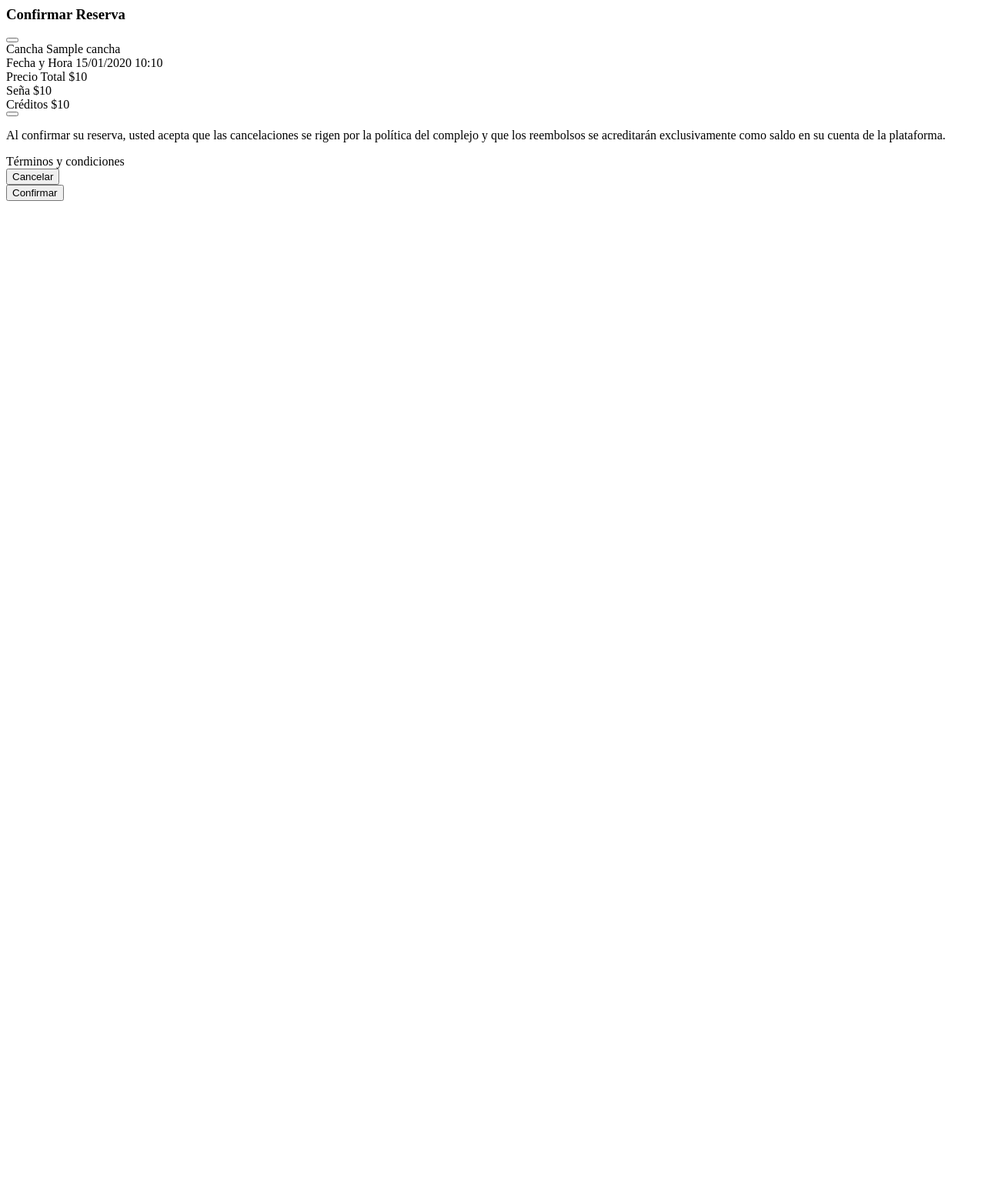
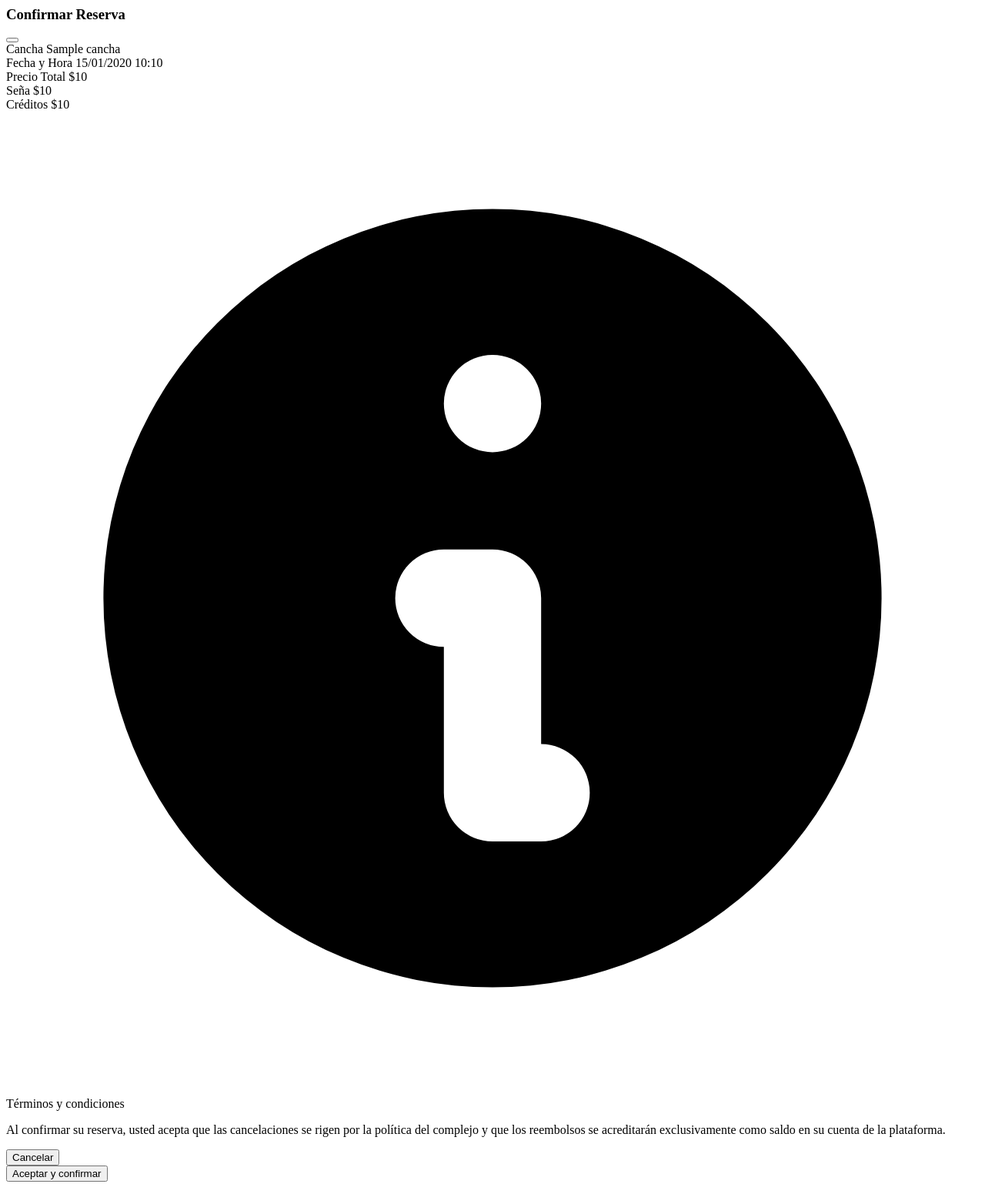
Before and after one commit to Laureano11/proyect-holanda, a Django app: template templates/modals/confirmar_reserva.html in a window 1280 px wide. Shown: the whole page at 77% size. Before the commit the page ends 261 px from the top, so only its background shows below. Run offline with Django 5.2, Linux system fonts and the light colour scheme; the template is opened without the code that fills it: most values are stand-ins (such as "Sample title", 1, 10 or a date in 2020).

Commit message:
CHECKOUT THIS BABy v22

```diff
--- a/templates/modals/confirmar_reserva.html
+++ b/templates/modals/confirmar_reserva.html
@@ -45,32 +45,19 @@
             {% endif %}
         </div>
 
-        <!-- Aviso legal discreto -->
-        <div class="mb-3 flex items-center justify-center gap-1.5">
-            <div class="relative inline-block group">
-                <!-- Ícono de información -->
-                <button
-                    type="button"
-                    class="text-slate-500 hover:text-slate-300 transition cursor-help"
-                    aria-label="Información sobre política de cancelación"
-                >
-                    <svg class="w-4 h-4" fill="currentColor" viewBox="0 0 20 20">
-                        <path fill-rule="evenodd" d="M18 10a8 8 0 11-16 0 8 8 0 0116 0zm-7-4a1 1 0 11-2 0 1 1 0 012 0zM9 9a1 1 0 000 2v3a1 1 0 001 1h1a1 1 0 100-2v-3a1 1 0 00-1-1H9z" clip-rule="evenodd"/>
-                    </svg>
-                </button>
-
-                <!-- Tooltip (aparece en hover/focus) -->
-                <div class="absolute bottom-full left-1/2 -translate-x-1/2 mb-2 w-64 px-3 py-2 bg-slate-900 text-slate-300 text-xs rounded-lg border border-slate-700 shadow-xl opacity-0 invisible group-hover:opacity-100 group-hover:visible group-focus-within:opacity-100 group-focus-within:visible transition-all duration-200 pointer-events-none z-50">
-                    <p class="leading-relaxed">
+        <!-- Términos y condiciones (siempre visibles, mobile-friendly) -->
+        <div class="mb-3 bg-slate-900/40 border border-slate-700/60 rounded-lg p-3">
+            <div class="flex items-start gap-2">
+                <svg class="w-4 h-4 text-slate-400 mt-0.5 flex-shrink-0" fill="currentColor" viewBox="0 0 20 20" aria-hidden="true">
+                    <path fill-rule="evenodd" d="M18 10a8 8 0 11-16 0 8 8 0 0116 0zm-7-4a1 1 0 11-2 0 1 1 0 012 0zM9 9a1 1 0 000 2v3a1 1 0 001 1h1a1 1 0 100-2v-3a1 1 0 00-1-1H9z" clip-rule="evenodd"/>
+                </svg>
+                <div>
+                    <p class="text-xs font-semibold text-slate-200">Términos y condiciones</p>
+                    <p class="text-xs text-slate-300 leading-relaxed mt-1">
                         Al confirmar su reserva, usted acepta que las cancelaciones se rigen por la política del complejo y que los reembolsos se acreditarán exclusivamente como saldo en su cuenta de la plataforma.
                     </p>
-                    <!-- Flecha del tooltip -->
-                    <div class="absolute top-full left-1/2 -translate-x-1/2 -mt-px">
-                        <div class="border-4 border-transparent border-t-slate-900"></div>
-                    </div>
                 </div>
             </div>
-            <span class="text-slate-500 text-xs">Términos y condiciones</span>
         </div>
 
         <!-- Botones -->
@@ -91,7 +78,7 @@
                     class="w-full py-2 px-3 bg-cyan-500 text-white text-sm font-medium rounded hover:bg-cyan-600 transition {% if creditos_disponibles < senia %}opacity-50 cursor-not-allowed{% endif %}"
                     {% if creditos_disponibles < senia %}disabled{% endif %}
                 >
-                    Confirmar
+                    Aceptar y confirmar
                 </button>
             </form>
         </div>
```
